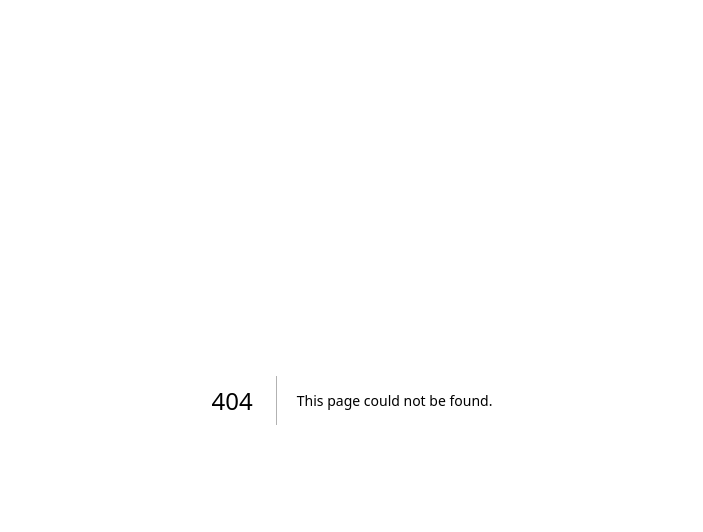
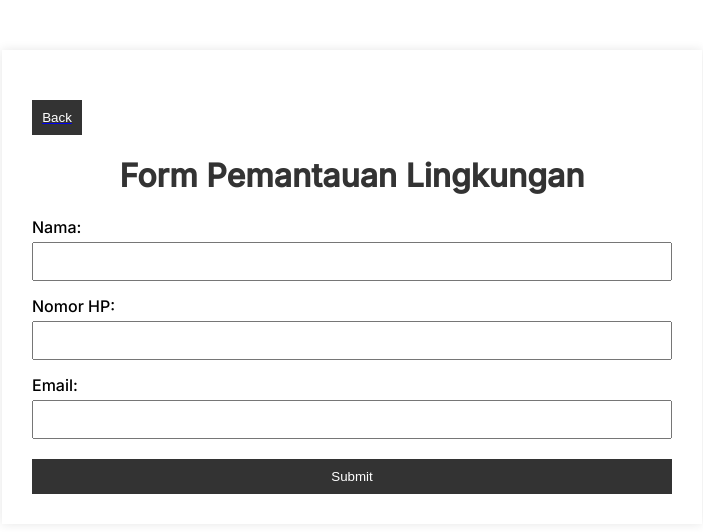
Before and after one commit to frhnfrnk/pemantauan-lingkungan, a Next.js app: page /form-notif in a window 1280 px wide. Before the commit this address had no page. Shown: the top 532 px of the page, without its empty margins (288-991 px from the left). Built offline with nearby package versions, Linux system fonts and the light colour scheme.

Commit message:
add notify form for subscribe

```diff
--- a/package.json
+++ b/package.json
@@ -31,6 +31,7 @@
     "@types/react": "^18",
     "@types/react-dom": "^18",
     "@types/xml2js": "^0.4.14",
+    "autoprefixer": "^10.4.19",
     "eslint": "^8",
     "eslint-config-next": "14.2.3",
     "postcss": "^8",
--- a/src/app/layout.tsx
+++ b/src/app/layout.tsx
@@ -5,8 +5,8 @@ import "./globals.css";
 const inter = Inter({ subsets: ["latin"] });
 
 export const metadata: Metadata = {
-  title: "Create Next App",
-  description: "Generated by create next app",
+  title: "Pemantauan Lingkungan UGM",
+  description: "Pemantauan Lingkungan UGM",
 };
 
 export default function RootLayout({
--- /dev/null
+++ b/src/pages/form-notif/index.tsx
@@ -0,0 +1,74 @@
+'use client';
+
+import React, { useState } from 'react';
+import axios from 'axios';
+import "./notif.css";
+
+const NotifForm = () => {
+    const [nama, setNama] = useState('');
+    const [nomorHp, setNomorHp] = useState('');
+    const [email, setEmail] = useState('');
+
+    const handleSubmit = async (event: React.FormEvent) => {
+        event.preventDefault();
+        const user = {
+            "name": nama,
+            "email": email,
+            "phoneNumber": nomorHp
+        }
+        try {
+            const response = await axios.post('https://iai-notification-service.onrender.com/api/users', user);
+            alert('Form telah berhasil disubmit!');
+        } catch (error) {
+            alert('Form gagal disubmit!');
+        }
+    };
+
+    return (
+        <div className="content">
+            <div className="container">
+                <a href="/"><button className='back-button'>Back</button></a>
+                <h1>Form Pemantauan Lingkungan</h1>
+                <form onSubmit={handleSubmit}>
+                    <div className="form-group">
+                        <label htmlFor="nama">Nama:</label>
+                        <input
+                            type="text"
+                            id="nama"
+                            name="nama"
+                            value={nama}
+                            onChange={(e) => setNama(e.target.value)}
+                            required
+                        />
+                    </div>
+                    <div className="form-group">
+                        <label htmlFor="nomor_hp">Nomor HP:</label>
+                        <input
+                            type="text"
+                            id="nomor_hp"
+                            name="nomor_hp"
+                            value={nomorHp}
+                            onChange={(e) => setNomorHp(e.target.value)}
+                            required
+                        />
+                    </div>
+                    <div className="form-group">
+                        <label htmlFor="email">Email:</label>
+                        <input
+                            type="email"
+                            id="email"
+                            name="email"
+                            value={email}
+                            onChange={(e) => setEmail(e.target.value)}
+                            required
+                        />
+                    </div>
+                    <button type="submit" className='submit-button'>Submit</button>
+                </form>
+            </div>
+        </div>
+
+    );
+};
+
+export default NotifForm;
--- /dev/null
+++ b/src/pages/form-notif/notif.css
@@ -0,0 +1,62 @@
+/* src/app/globals.css */
+
+.container {
+    width: 50%;
+    margin: auto;
+    overflow: hidden;
+    padding: 30px;
+    background: #fff;
+    box-shadow: 0 0 10px rgba(0, 0, 0, 0.1);
+    margin-top: 50px;
+}
+
+.back-button {
+    display: block;
+    width: 50px;
+    padding: 10px;
+    background: #333;
+    color: #fff;
+    border: none;
+    cursor: pointer;
+    margin-top: 20px;
+    align-items: center;
+}
+
+.back-button:hover {
+    background: #555;
+}
+
+h1 {
+    text-align: center;
+    color: #333;
+}
+
+.form-group {
+    margin: 15px 0;
+}
+
+.form-group label {
+    display: block;
+    margin-bottom: 5px;
+}
+
+.form-group input {
+    width: 100%;
+    padding: 10px;
+    box-sizing: border-box;
+}
+
+.submit-button {
+    display: block;
+    width: 100%;
+    padding: 10px;
+    background: #333;
+    color: #fff;
+    border: none;
+    cursor: pointer;
+    margin-top: 20px;
+}
+
+.submit-button:hover {
+    background: #555;
+}
```
Also changed, not shown: 1 other file (tests, documents, lock files or other folders).
